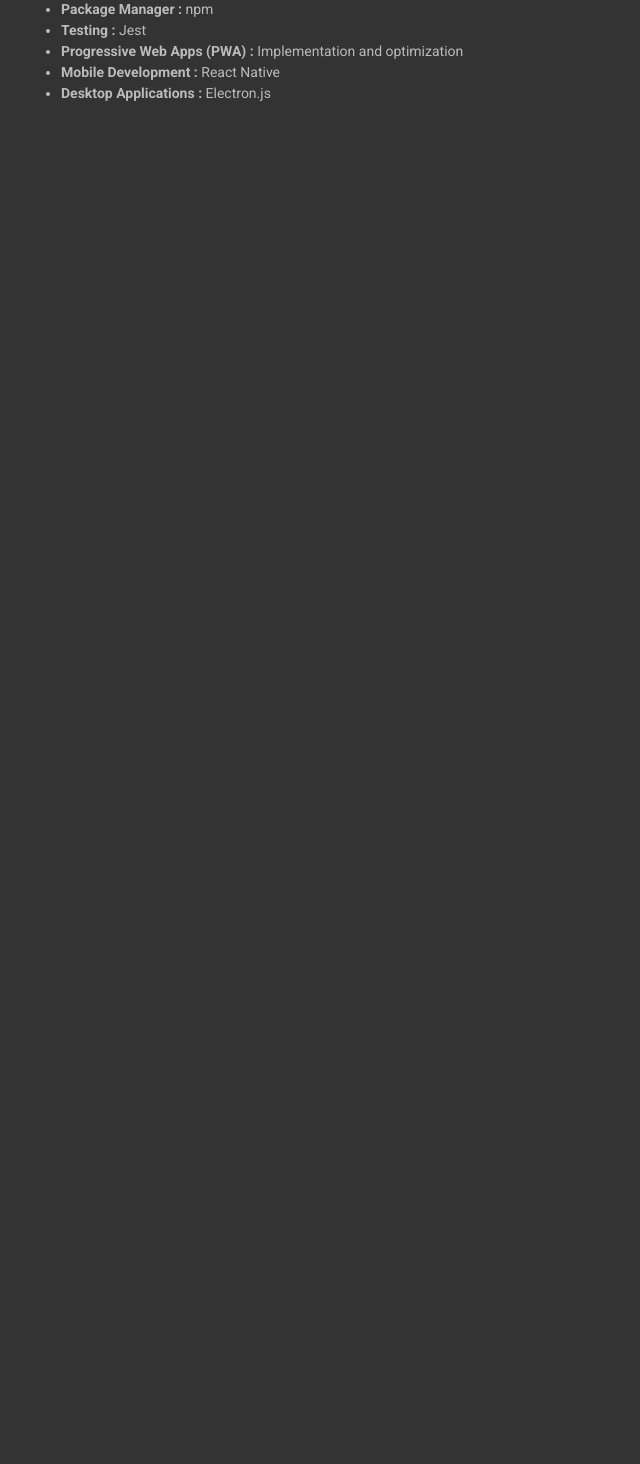
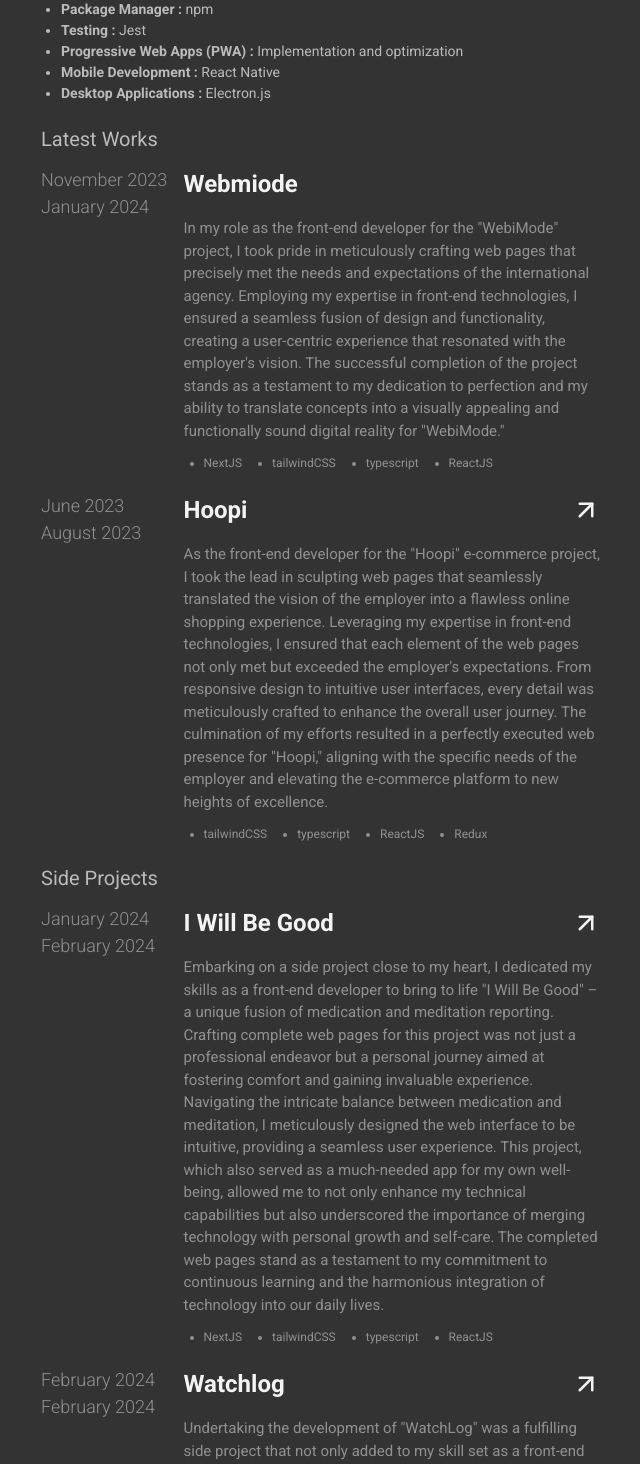
Before and after one commit to tasha-dev/portfolio, a Next.js app: page / in a window 1280 px wide. Shown: the part 820-2284 px from the top of the page, without its empty margins (319-959 px from the left). Before the commit the page ends 944 px from the top, so only its background shows below. Built offline with nearby package versions, Linux system fonts and the light colour scheme.

Commit message:
added works section

```diff
--- a/app/page.tsx
+++ b/app/page.tsx
@@ -5,6 +5,7 @@
 import AboutComponent from "@/component/section/aboutComponent";
 import PersonalInfoComponent from "@/component/section/personalInfoComponent";
 import SkillsComponent from "@/component/section/skillsComponent";
+import WorksComponent from "@/component/section/worksComponent";
 
 // Creating and exporting home page as default
 export default function HomePage():ReactNode {
@@ -14,6 +15,7 @@
             <AboutComponent />
             <PersonalInfoComponent />
             <SkillsComponent />
+            <WorksComponent />
         </PageComponent>
     );
 }
--- a/chunk/iconComponent.tsx
+++ b/chunk/iconComponent.tsx
@@ -4,7 +4,7 @@
 
 // Defining type of props
 interface propsType {
-    name: 'sun' | 'moon';
+    name: 'sun' | 'moon' | 'arrow-top-right';
     size?: number;
 }
 
@@ -31,5 +31,12 @@
                 <path d="M12 3C10.8134 4.19491 10.1488 5.81141 10.1518 7.49539C10.1547 9.17936 10.825 10.7935 12.0157 11.9843C13.2065 13.175 14.8206 13.8453 16.5046 13.8482C18.1886 13.8512 19.8051 13.1866 21 12C21 13.78 20.4722 15.5201 19.4832 17.0001C18.4943 18.4802 17.0887 19.6337 15.4442 20.3149C13.7996 20.9961 11.99 21.1743 10.2442 20.8271C8.49836 20.4798 6.89472 19.6226 5.63604 18.364C4.37737 17.1053 3.5202 15.5016 3.17294 13.7558C2.82567 12.01 3.0039 10.2004 3.68509 8.55585C4.36628 6.91131 5.51983 5.50571 6.99987 4.51677C8.47991 3.52784 10.22 3 12 3Z" stroke={'currentColor'} strokeWidth="2" strokeLinecap="round" strokeLinejoin="round"/>
             </svg>
         );
+    } else if (name === 'arrow-top-right') {
+        return (
+            <svg width={size} height={size} viewBox="0 0 24 24" fill="none" xmlns="http://www.w3.org/2000/svg">
+                <path d="M7 17L17 7" stroke="currentColor" strokeWidth="2" strokeLinecap="round" strokeLinejoin="round"/>
+                <path d="M7 7H17V17" stroke="currentColor" strokeWidth="2" strokeLinecap="round" strokeLinejoin="round"/>
+            </svg>
+        );
     }
 }
--- /dev/null
+++ b/component/section/worksComponent.tsx
@@ -0,0 +1,61 @@
+// Codes by mahdi tasha
+// Importing part
+import {ReactNode} from "react";
+import TitleComponent from "@/chunk/titleComponent";
+import WorkItemComponent from "@/component/workItemComponent";
+
+// Creating and exporting works component as default
+export default function WorksComponent():ReactNode {
+    // Returning JSX
+    return (
+        <section>
+            <main>
+                <div className={'mb-[20px]'}>
+                    <TitleComponent tier={2}>Latest Works</TitleComponent>
+                    <div className={'flex flex-col gap-[20px]'}>
+                        <WorkItemComponent
+                            startDate={'November 2023'}
+                            endDate={'January 2024'}
+                            name={'Webmiode'}
+                            tech={['NextJS', 'tailwindCSS', 'typescript', 'ReactJS']}
+                        >
+                            In my role as the front-end developer for the "WebiMode" project, I took pride in meticulously crafting web pages that precisely met the needs and expectations of the international agency. Employing my expertise in front-end technologies, I ensured a seamless fusion of design and functionality, creating a user-centric experience that resonated with the employer's vision. The successful completion of the project stands as a testament to my dedication to perfection and my ability to translate concepts into a visually appealing and functionally sound digital reality for "WebiMode."
+                        </WorkItemComponent>
+                        <WorkItemComponent
+                            startDate={'June  2023'}
+                            endDate={'August 2023'}
+                            link={'https://naderinejad.ir/'}
+                            name={'Hoopi'}
+                            tech={['tailwindCSS', 'typescript', 'ReactJS', 'Redux']}
+                        >
+                            As the front-end developer for the "Hoopi" e-commerce project, I took the lead in sculpting web pages that seamlessly translated the vision of the employer into a flawless online shopping experience. Leveraging my expertise in front-end technologies, I ensured that each element of the web pages not only met but exceeded the employer's expectations. From responsive design to intuitive user interfaces, every detail was meticulously crafted to enhance the overall user journey. The culmination of my efforts resulted in a perfectly executed web presence for "Hoopi," aligning with the specific needs of the employer and elevating the e-commerce platform to new heights of excellence.
+                        </WorkItemComponent>
+                    </div>
+                </div>
+                <div>
+                    <TitleComponent tier={2}>Side Projects</TitleComponent>
+                    <div className={'flex flex-col gap-[20px]'}>
+                        <WorkItemComponent
+                            startDate={'January 2024'}
+                            endDate={'February 2024'}
+                            name={'I Will Be Good'}
+                            link={'https://iwillbegood.vercel.app/'}
+                            tech={['NextJS', 'tailwindCSS', 'typescript', 'ReactJS']}
+                        >
+                            Embarking on a side project close to my heart, I dedicated my skills as a front-end developer to bring to life "I Will Be Good" – a unique fusion of medication and meditation reporting. Crafting complete web pages for this project was not just a professional endeavor but a personal journey aimed at fostering comfort and gaining invaluable experience. Navigating the intricate balance between medication and meditation, I meticulously designed the web interface to be intuitive, providing a seamless user experience. This project, which also served as a much-needed app for my own well-being, allowed me to not only enhance my technical capabilities but also underscored the importance of merging technology with personal growth and self-care. The completed web pages stand as a testament to my commitment to continuous learning and the harmonious integration of technology into our daily lives.
+                        </WorkItemComponent>
+                        <WorkItemComponent
+                            startDate={'February 2024'}
+                            endDate={'February 2024'}
+                            name={'Watchlog'}
+                            link={'https://watchlog.vercel.app/'}
+                            tech={['NextJS', 'tailwindCSS', 'typescript', 'ReactJS']}
+                        >
+                            Undertaking the development of "WatchLog" was a fulfilling side project that not only added to my skill set as a front-end developer but also stemmed from a personal request from a friend. This app, tailored to create curated lists of movies and serials, allowed users to track and rate their watched content. The completion of the web pages was a blend of functionality and user-friendly design, ensuring an intuitive experience for both myself and potential users. Crafting this app not only provided me with valuable hands-on experience but also reinforced the significance of technology meeting personal needs. "WatchLog" emerged not just as a testament to my technical proficiency but as a collaborative effort with a friend, underscoring the power of technology in fulfilling individualized requirements.
+                        </WorkItemComponent>
+                    </div>
+                </div>
+            </main>
+        </section>
+    );
+}
--- /dev/null
+++ b/component/workItemComponent.tsx
@@ -0,0 +1,51 @@
+// Codes by mahdi tasha
+// Importing part
+import {ReactNode} from "react";
+import TitleComponent from "@/chunk/titleComponent";
+import Link from "next/link";
+import ParagraphComponent from "@/chunk/paragraphComponent";
+import IconComponent from "@/chunk/iconComponent";
+
+// Defining type of props
+interface propsType {
+    startDate: string;
+    endDate: string;
+    name: string;
+    children: string;
+    tech: string[];
+    link?: string;
+}
+
+// Creating and exporting work item component as default
+export default function WorkItemComponent({children, endDate, startDate, name, tech, link}:propsType):ReactNode {
+    // Returning JSX
+    return (
+        <div className={'grid lg:grid-cols-4 grid-cols-1 gap-[10px] group'}>
+            <div>
+                <TitleComponent noMargin tier={3}>{startDate}</TitleComponent>
+                <TitleComponent noMargin tier={3}>{endDate}</TitleComponent>
+            </div>
+            <div className={'lg:col-span-3 col-span-1'}>
+                {
+                    (link)
+                        ? (
+                            <Link href={link}>
+                                <TitleComponent tier={1} className={'flex items-center justify-between flex-wrap'}>
+                                    {name}
+                                    <IconComponent name={'arrow-top-right'} size={30} />
+                                </TitleComponent>
+                            </Link>
+                        ) : <TitleComponent tier={1}>{name}</TitleComponent>
+                }
+                <ParagraphComponent>{children}</ParagraphComponent>
+                <ul className={'list-disc flex gap-[30px] flex-wrap ml-[20px]'}>
+                    {
+                        tech.map((item, index) => (
+                            <li className={'lg:text-[12px] text-[10px] dark:text-light200 text-dark200'} key={index}>{item}</li>
+                        ))
+                    }
+                </ul>
+            </div>
+        </div>
+    );
+}
```
